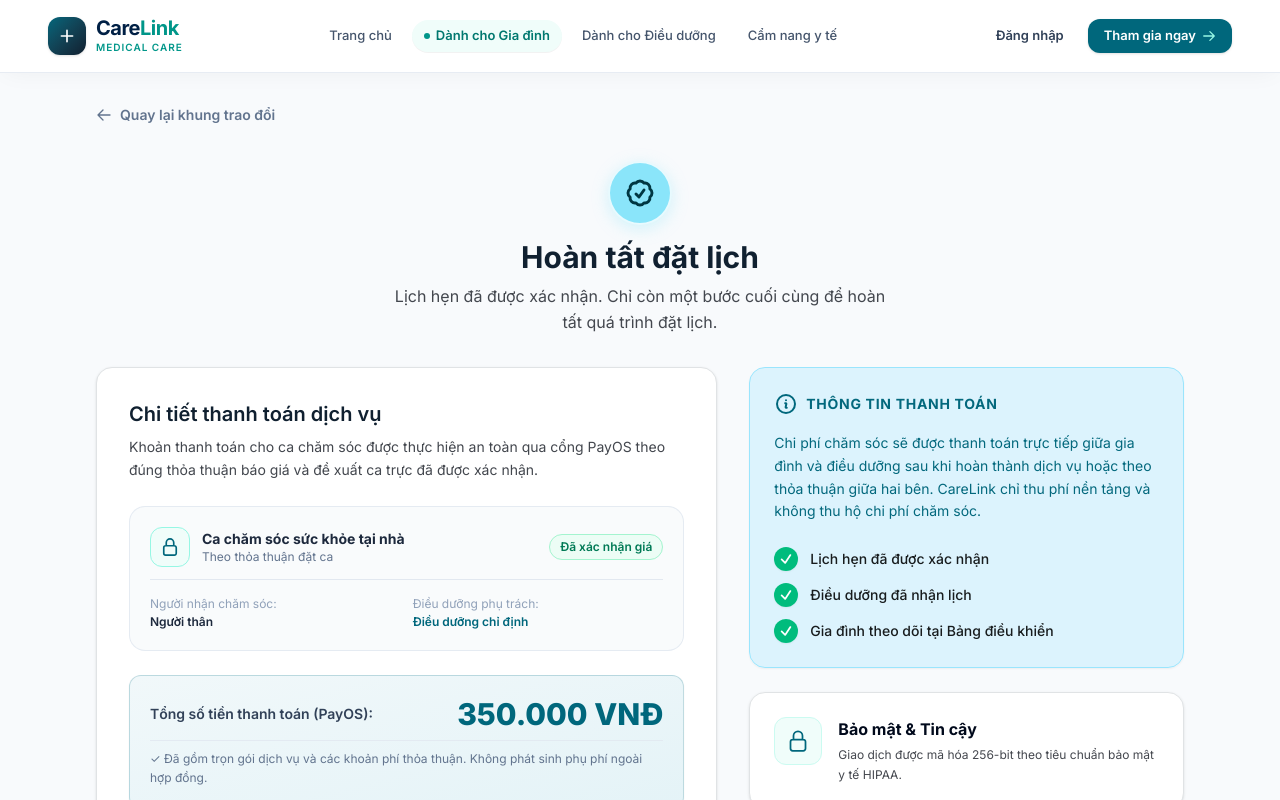
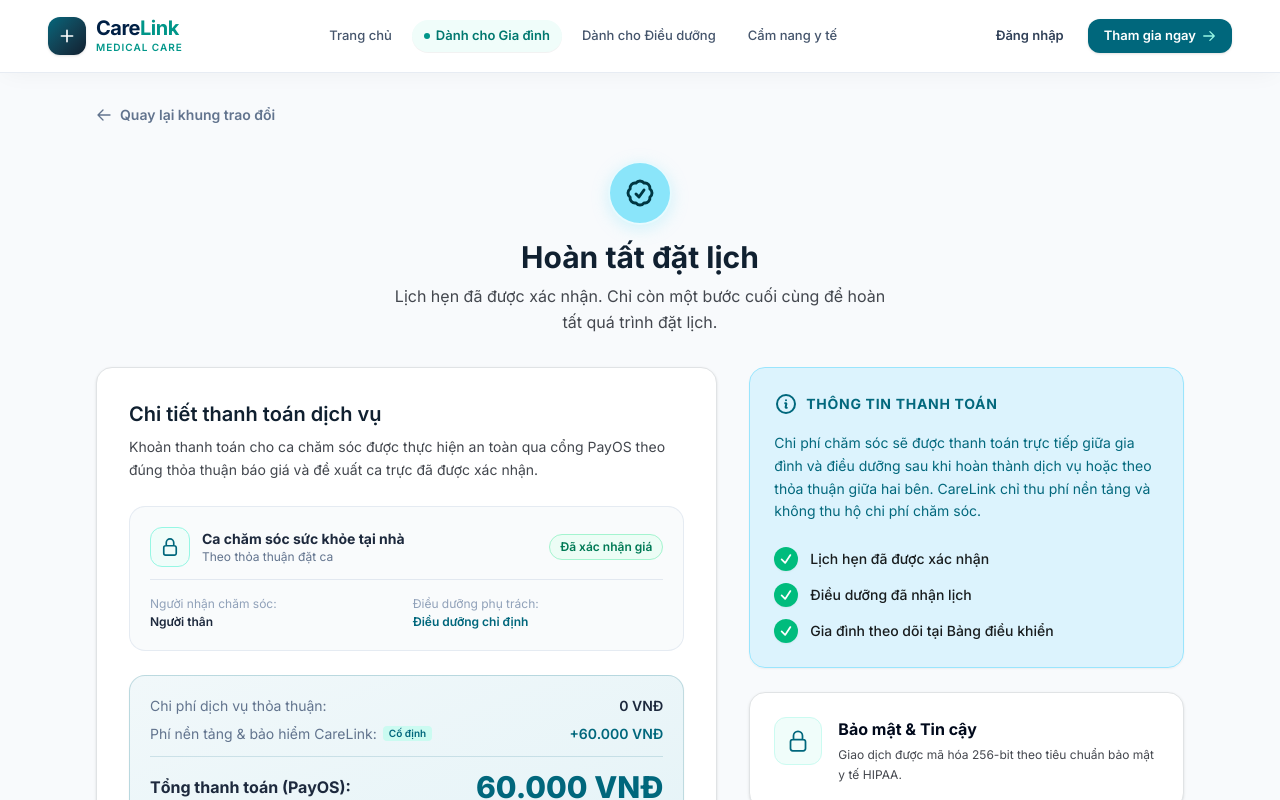
Before and after one commit to DuongDinhKhoi-2607/CareLink_FE, a React (Vite) app: page /checkout in a window 1280 px wide. Shown: the top 800 px of the page. Built offline with nearby package versions, Linux system fonts and the light colour scheme; no server answers.

Commit message:
fix(payment): sync platform fee calculation, itemize checkout price, and add manual payment status verification

```diff
--- a/src/features/family/components/CreateProposalModal.jsx
+++ b/src/features/family/components/CreateProposalModal.jsx
@@ -262,13 +262,14 @@ export default function CreateProposalModal({
             return;
         }
 
+        const finalDealPrice = customDealPrice !== "" ? Number(customDealPrice) : totalServiceBasePrice;
         const payload = {
             serviceId: selectedServiceIds[0], // Tương thích ngược BE V1
             serviceIds: selectedServiceIds,   // Combo đa dịch vụ BE V2.1
             recipientId: recipientId,
             addressId: addressId || null,
             scheduledStart: startDateTime.toISOString(),
-            proposedTotalPrice: finalCalculatedTotal, // Đồng bộ 100% tổng tiền gồm phí sàn 60.000 VNĐ
+            proposedTotalPrice: finalDealPrice, // Tiền công dịch vụ thỏa thuận (phí sàn 60k được quản lý tập trung)
             notes: notes.trim() || null,
         };
 
--- a/src/features/family/pages/Checkout.jsx
+++ b/src/features/family/pages/Checkout.jsx
@@ -105,9 +105,10 @@ export default function Checkout() {
     const [paymentError, setPaymentError] = useState("");
     const [isSubmitting, setIsSubmitting] = useState(false);
 
-    // Tổng chi phí ca chăm sóc (đồng bộ từ thỏa thuận đàm phán trong Chat hoặc giá niêm yết của Điều dưỡng)
-    const totalServicePrice = Number(booking?.totalPrice || 350000);
-    const chargeAmount = totalServicePrice;
+    // Tổng chi phí ca chăm sóc: Tiền công dịch vụ thỏa thuận + Phí sàn nền tảng CareLink (ADR-002)
+    const servicePrice = Number(booking?.totalPrice || 0);
+    const platformFee = Number(booking?.platformFee || 60000);
+    const chargeAmount = Number(booking?.totalPaymentAmount || (servicePrice + platformFee));
 
     // Tải thông tin booking thật nếu có bookingId
     useEffect(() => {
@@ -283,18 +284,32 @@ export default function Checkout() {
                                 </div>
                             </div>
 
-                            {/* Thẻ tổng cộng phí */}
-                            <div className="p-5 rounded-xl bg-gradient-to-br from-[#f1f8fa] to-[#e4f3f7] border border-[#00677c]/20 flex flex-col gap-2 shadow-xs">
+                            {/* Thẻ tổng cộng phí bóc tách minh bạch */}
+                            <div className="p-5 rounded-2xl bg-gradient-to-br from-[#f1f8fa] to-[#e4f3f7] border border-[#00677c]/20 flex flex-col gap-3 shadow-xs">
+                                <div className="flex flex-col gap-2 pb-3 border-b border-[#00677c]/15 text-xs sm:text-sm text-slate-700">
+                                    <div className="flex items-center justify-between">
+                                        <span className="text-slate-500">Chi phí dịch vụ thỏa thuận:</span>
+                                        <span className="font-semibold text-slate-800">{servicePrice.toLocaleString("vi-VN")} VNĐ</span>
+                                    </div>
+                                    <div className="flex items-center justify-between">
+                                        <span className="text-slate-500 flex items-center gap-1.5">
+                                            <span>Phí nền tảng & bảo hiểm CareLink:</span>
+                                            <span className="inline-flex items-center px-1.5 py-0.2 rounded text-[10px] font-semibold bg-teal-100 text-[#00677c]">Cố định</span>
+                                        </span>
+                                        <span className="font-semibold text-[#00677c]">+{platformFee.toLocaleString("vi-VN")} VNĐ</span>
+                                    </div>
+                                </div>
+
                                 <div className="flex items-center justify-between">
-                                    <span className="text-sm font-semibold text-slate-700">
-                                        Tổng số tiền thanh toán (PayOS):
+                                    <span className="text-sm sm:text-base font-bold text-slate-800">
+                                        Tổng thanh toán (PayOS):
                                     </span>
                                     <span className="text-2xl sm:text-3xl font-extrabold text-[#00677c]">
                                         {chargeAmount.toLocaleString("vi-VN")} VNĐ
                                     </span>
                                 </div>
                                 <p className="text-xs text-slate-500 leading-relaxed border-t border-slate-200/80 pt-2">
-                                    ✓ Đã gồm trọn gói dịch vụ và các khoản phí thỏa thuận. Không phát sinh phụ phí ngoài hợp đồng.
+                                    ✓ Đã bao gồm phí sàn và trọn gói dịch vụ thỏa thuận. Không phát sinh phụ phí ngoài hợp đồng.
                                 </p>
                             </div>
 
```
Also changed, not shown: src/features/family/pages/Appointments.jsx (+76 -3 lines).
